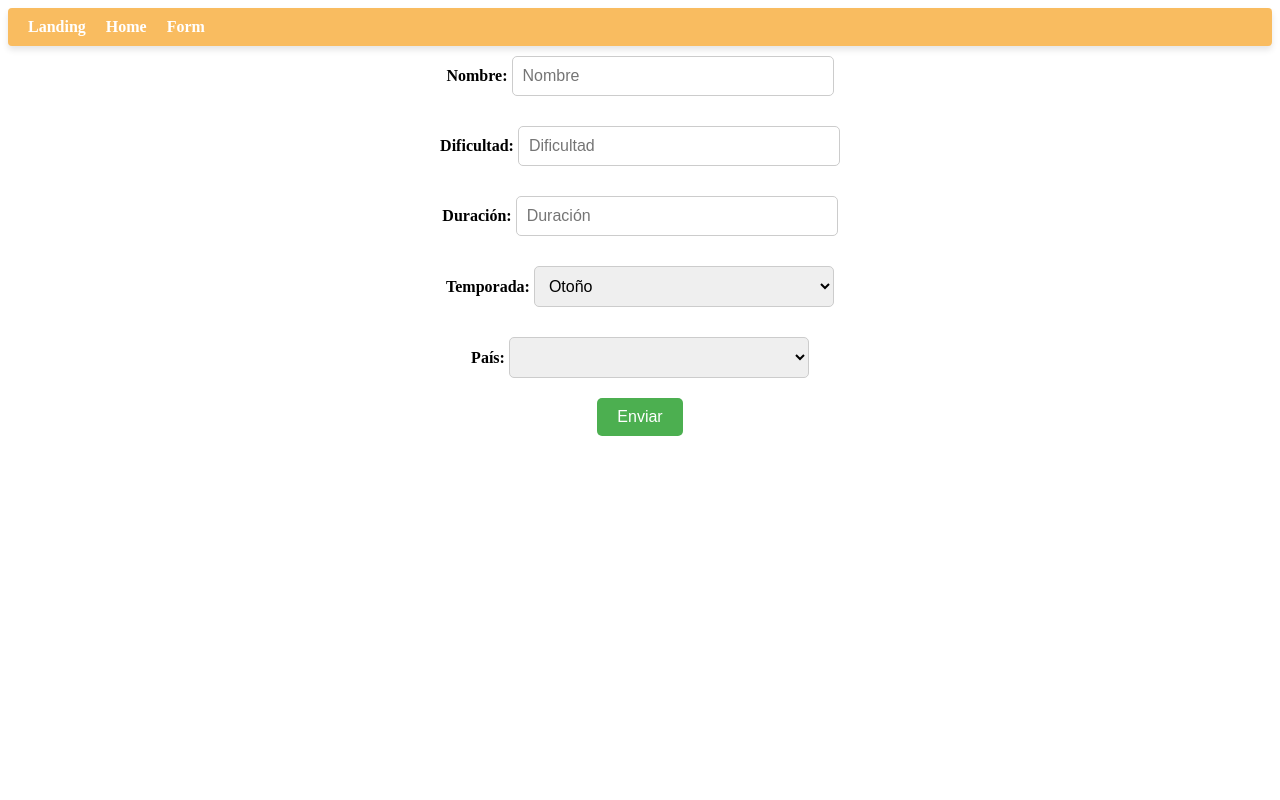
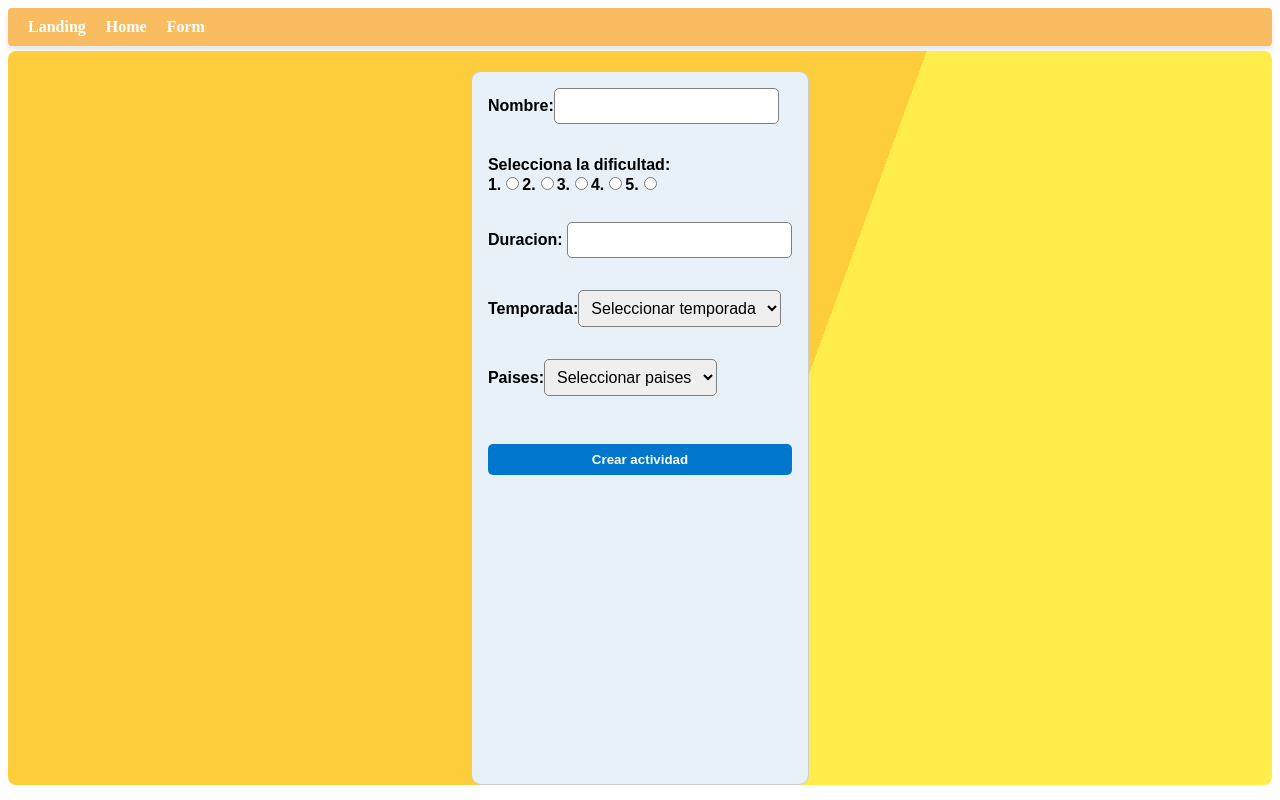
Before and after one commit to RenanRoiz/PI-Countries, a React (Create React App) app in the folder client/: page /create in a window 1280 px wide. Built offline with nearby package versions, Linux system fonts and the light colour scheme.

Commit message:
Form creado

```diff
--- a/client/src/Views/Form/Form.jsx
+++ b/client/src/Views/Form/Form.jsx
@@ -1,90 +1,121 @@
 import { useState } from "react";
-import style from "./Form.module.css"
+import styles from "./Form.module.css";
+import { useSelector } from "react-redux";
+import validate from "./validates.js";
+import axios from 'axios'
 
-const Form = ()=>{
+export default function Form() {
+  const allCountries = useSelector((state) => state.countries); //Traer los países
+  const ordenarCountry = allCountries.sort((a,b)=>{ return a.name.localeCompare(b.name)}) //Ordenar alfabeticamente
 
-    const [form, setform] = useState({
-        nombre: "",
-        dificultad: "",
-        temporada: "",
+  const [form, setForm] = useState({
+    name: "",
+    difficulty: "",
+    durationHours:"",
+    season: "",
     countries: [],
-        duracion: "",
   });
 
-    const handleChange = (event) => {
-        const property = event.target.name;
-        const value = event.target.value;
-
-        //validate({...form, [property]:value})
-
-        setform({...form, [property]:value})
+  const borrarHandler = (country) => {
+    const newCountries = form.countries.filter((c) => c !== country);
+    setForm({ ...form, countries: newCountries });
   };
 
-    const [errors,setErrors]=useState({
-        nombre: "",
-        dificultad: "",
-        temporada: "",
-        countries: [],
-        duracion: ""
-    });
-
-    const validate =(form)=>{
-
-        if(!form.nombre){
-            setErrors({...errors,nombre:"Ingrese un nombre"})
+  const submitHandler = (e) => {
+    const validado = validate(form)
+    if(validado){
+      const countriesId = []
+      for(let i = 0; i < form.countries.length; i++){
+        for(let k = 0; k < allCountries.length; k++){
+          if(form.countries[i] === allCountries[k].name) countriesId.push(allCountries[k].id)
         }
-        if(form.dificultad>5 || form.dificultad<1){
-            setErrors({...errors,dificultad:"Ingrese un valor válido (entre 1 y 5)"})
-        }
-        if(form.duracion>24 || form.duracion<1){
-            setErrors({...errors,duracion:"Ingrese un valor válido (entre 1 y 24)"})
       }
 
+      const {name, difficulty, durationHours, season} = form
+      const duration = durationHours.toString()
+
+      axios.post("http://localhost:3001/activities", {
+        "name": name,
+        "dificultad": difficulty,
+        "temporada": season,
+        "duracion": duration,
+        "paises": [countriesId]
+      })
+      e.preventDefault()
+      alert("La actividad se creo correctamente")
+    } else {
+       e.preventDefault()
+    }
   };
 
-    const submitHandler = (event)=>{
-        event.preventDefault()
+  const handleChange = (e) => {
+    const property = e.target.name;
+    const value = e.target.value;
+
+    if (property === "countries") {
+      if (form.countries.includes(value)) {
+        alert(`El pais ${value} ya ha sido seleccionado`);
+      } else {
+        setForm({ ...form, countries: [...form.countries, value] });
       }
+    } else {
+      setForm({ ...form, [property]: value });
+    }
+  };
 
   return (
-        <form onSubmit={submitHandler} className={style.form}>
+    <div className={styles.container}>
+    <form className={styles.form}>
       <div>
-                <label>Nombre: </label>
-                <input name="nombre" placeholder="Nombre" type="text" value={form.nombre} onChange={handleChange}></input>
-                <span>{errors.nombre}</span>
+        <label>Nombre:</label>
+        <input onChange={handleChange} name="name" type="text" value={form.name} />
       </div>
-
       <div>
-                <label>Dificultad: </label>
-                <input name="dificultad" placeholder="Dificultad" type="text" value={form.dificultad} onChange={handleChange}></input>
-                <span>{errors.dificultad}</span>
+        <label htmlFor="dificultad"> Selecciona la dificultad: </label>
+        <div>
+          <label>1.</label>
+          <input onChange={handleChange} type="radio" name="difficulty" value="1" checked={form.difficulty === "1"}/>
+          <label>2.</label>
+          <input onChange={handleChange} type="radio" name="difficulty" value="2" checked={form.difficulty === "2"}/>
+          <label>3.</label>
+          <input onChange={handleChange} type="radio" name="difficulty" value="3" checked={form.difficulty === "3"}/>
+          <label>4.</label>
+          <input onChange={handleChange} type="radio" name="difficulty" value="4" checked={form.difficulty === "4"}/>
+          <label>5.</label>
+          <input onChange={handleChange} type="radio" name="difficulty" value="5" checked={form.difficulty === "5"}/>
         </div>
-
+      </div>
       <div>
-                <label>Duración: </label>
-                <input name="duracion" placeholder="Duración" type="text" value={form.duracion} onChange={handleChange}></input>
-                <span>{errors.duracion}</span>
+        <label>Duracion: </label>
+        <input name="durationHours" type="number" min="0" value={form.duration} onChange={handleChange}/>{" "}
       </div>
-
       <div>
-                <label>Temporada: </label>
-                <select >
-                    <option name="temporada" value="Otoño" onChange={handleChange} selected>Otoño</option>
-                    <option name="temporada" value="Invierno" onChange={handleChange}>Invierno</option>
-                    <option name="temporada" value="Primavera" onChange={handleChange}>Primavera</option>
-                    <option name="temporada" value="Verano" onChange={handleChange}>Verano</option>
+        <label>Temporada:</label>
+        <select name="season" onChange={handleChange}>
+          <option> Seleccionar temporada </option>
+          <option value="Verano">Verano</option>
+          <option value="Otoño">Otoño</option>
+          <option value="Invierno">Invierno</option>
+          <option value="Primavera">Primavera</option>
         </select>
       </div>
-
       <div>
-                <label>País: </label>
-                <select name="country" onChange={handleChange}>
-
+        <label>Paises:</label>
+        <select name="countries" onChange={handleChange}>
+          <option key="" value=""> Seleccionar paises</option>
+          {ordenarCountry.map((u) => {
+            return (<option key={u.name} value={u.name}>{u.name}</option>);})}
         </select>
       </div>
-            <button type="submit">Enviar</button>
+      <div>
+        {form.countries.map((c) => (
+    <div key={c} value={c} onChange={() => handleChange(c)} className="selected-country">
+      {c} <button onClick={() => borrarHandler(c)} name={c}>x</button>
+    </div>
+  ))}
+      </div>
+      <button onClick={submitHandler} type="submit"> Crear actividad </button>
     </form>
-    )
+    </div>
+  );
 }
-
-export default Form;
--- a/client/src/Views/Form/Form.module.css
+++ b/client/src/Views/Form/Form.module.css
@@ -1,49 +1,60 @@
+.container{
+  justify-content: center;
+  align-items: center;
+  flex-direction: row;
+  border-radius: 8px;
+  flex-wrap: wrap;
+  display: flex;
+  background: linear-gradient(110deg, #fdcd3b 60%, #ffed4b 60%);
+  margin-top: 5px;
+}
+
 .form {
     display: flex;
     flex-direction: column;
-    align-items: center;
+    gap: 1rem;
+    max-width: 700px;
+    margin-top: 20px;
+    height: 85vh;
+    padding: 1rem;
+    border: 1px solid #ccc;
+    border-radius: 10px;
+    background-color: #E8F1F8
   }
 
 .form label {
-    margin-top: 10px;
+  font: caption;
   font-weight: bold;
+  margin-bottom: 1rem; /* Agregar margen inferior */
+
   }
 
-.form input {
-    padding: 10px;
+.form input,select {
+  font: caption;
+  padding: 0.5rem;
   border-radius: 5px;
-    border: 1px solid #ccc;
-    margin-top: 10px;
-    margin-bottom: 20px;
-    width: 300px;
-    font-size: 16px;
+  border: 1px solid gray;
+  margin-bottom: 1rem; /* Agregar margen inferior */
+
   }
 
-.form select{
-  font-size: 16px;
-  padding: 10px;
-  border-radius: 5px;
-  border: 1px solid #ccc;
-  width: 300px;
-  margin-top: 10px;
-  margin-bottom: 20px;
-}
 
 .form select:focus {
     border-color: #2196f3;
     outline: none;
   }
 
-.form button[type="submit"] {
-    background-color: #4CAF50;
-    color: white;
-    padding: 10px 20px;
+.form button{
+  padding: 0.5rem;
   border-radius: 5px;
   border: none;
+  background-color: #0077cc;
+  color: white;
+  font-weight: bold;
   cursor: pointer;
-    font-size: 16px;
+
 }
 
-.form button[type="submit"]:hover {
-    background-color: #3e8e41;
+.form button:hover {
+  background-color: #005fa3;
 }
--- /dev/null
+++ b/client/src/Views/Form/validates.js
@@ -0,0 +1,29 @@
+const validate = (form) => {
+  if (!form.name) {
+    alert("Debe ingresar el nombre")
+    return false
+  }
+  if (!form.difficulty) {
+    alert("Debe indicar la dificultad")
+    return false
+  }
+  if(form.durationHours < 0){
+    alert("Duracion incorrecta")
+    return false
+  }
+  if (!form.durationHours) {
+    alert("Debe ingresar la duración")
+    return false
+  }
+  if (!form.season) {
+    alert("Debe ingresar en que temporada se realiza la actividad")
+    return false
+  }
+  if (!form.countries) {
+    alert("Debe seleccionar al menos un pais")
+    return false
+  }
+  return true
+};
+
+export default validate;
--- a/client/src/Views/Home/Home.jsx
+++ b/client/src/Views/Home/Home.jsx
@@ -28,9 +28,6 @@ const Home = ()=>{
         dispatch(setCurrentPage(page));
       };
 
-
-
-
     return (
         <div className={style.container}>
             <div className={style.filterContainer}>
@@ -41,7 +38,6 @@ const Home = ()=>{
              <div className={style.container_2}>
              <SearchBar />
             </div>
-
              <CardsContainer currentPage={currentPage} pageSize={pageSize}/>
              <Paged currentPage={currentPage} totalPages={totalPages} onPageChange={handlePageChange} />
         </div>
```
Lines whose indentation alone changed are shown as unchanged.
